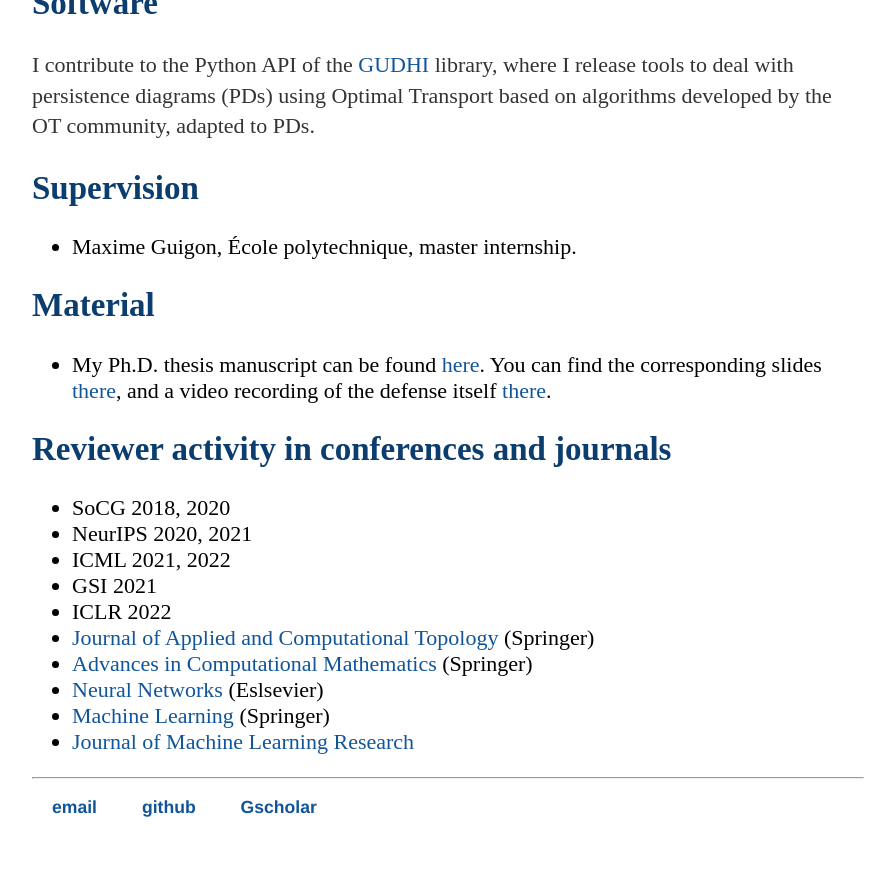
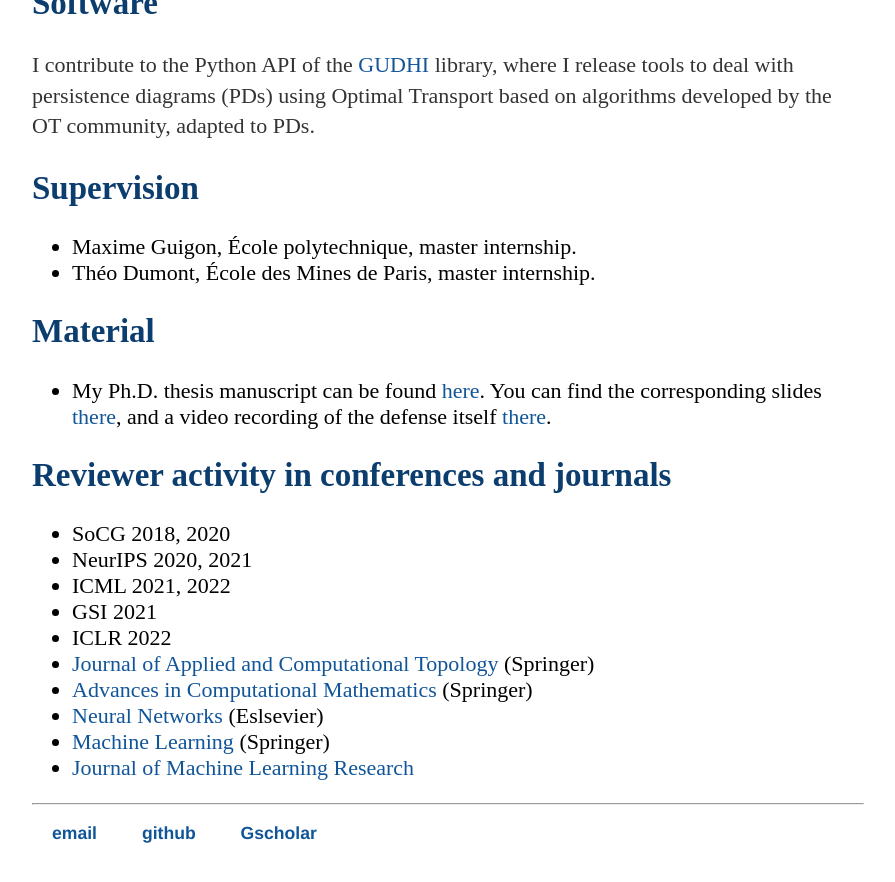
Before and after one commit to tlacombe/tlacombe.github.io, a Jekyll site: the page built from research/index.html, in a window 1280 px wide and 900 px high, scrolled down 1217 px. Shown: the top 882 px of the window, without its empty margins (192-1087 px from the left). Built offline with Jekyll 4.4.1, drawn with Linux system fonts in a browser that asks for light colours.

Commit message:
update supervision

```diff
--- a/research/index.html
+++ b/research/index.html
@@ -23,6 +23,7 @@ title: TL - Research
 
 <ul>
 	<li> Maxime Guigon, École polytechnique, master internship.
+	<li> Théo Dumont, École des Mines de Paris, master internship.
 </ul>
 
 
```
